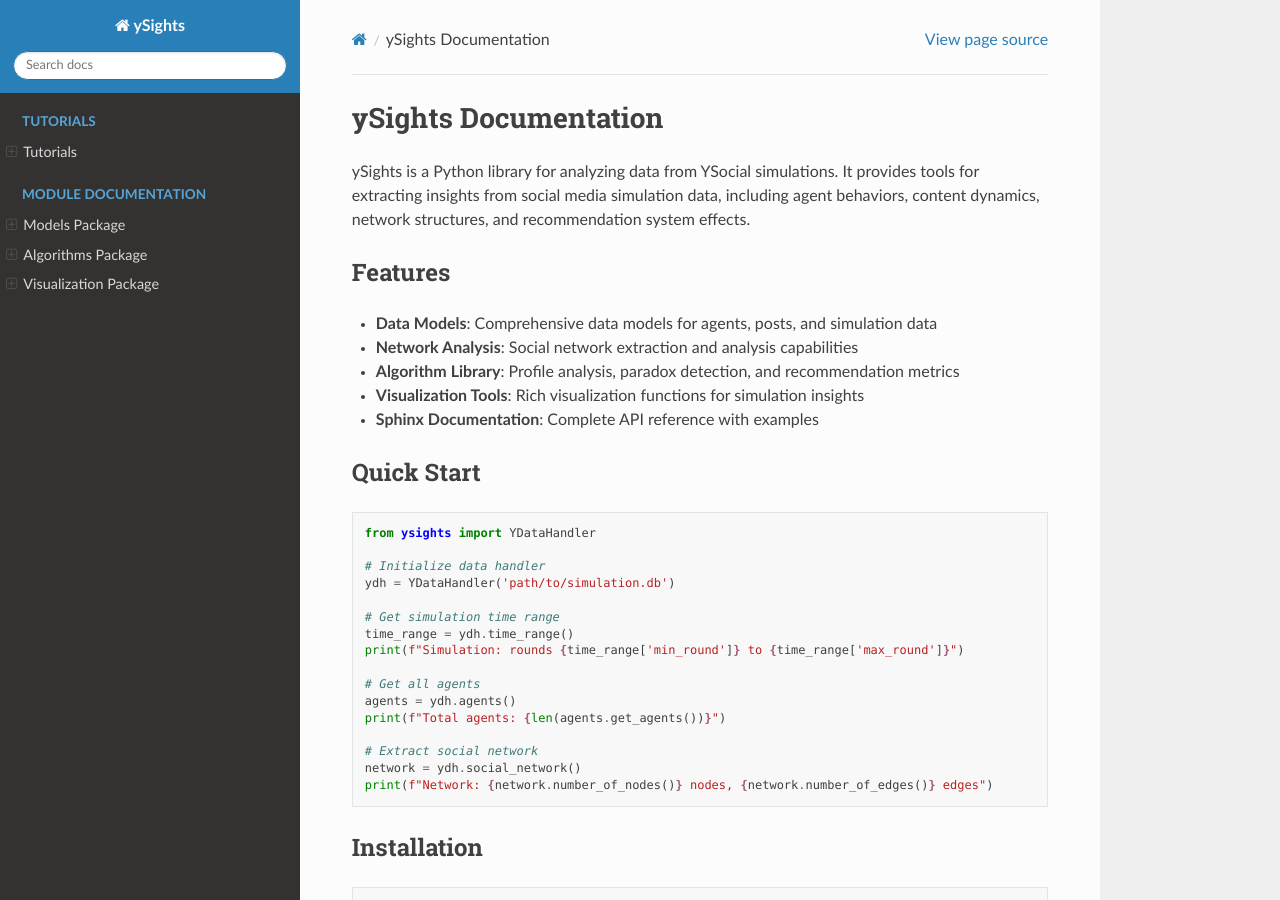
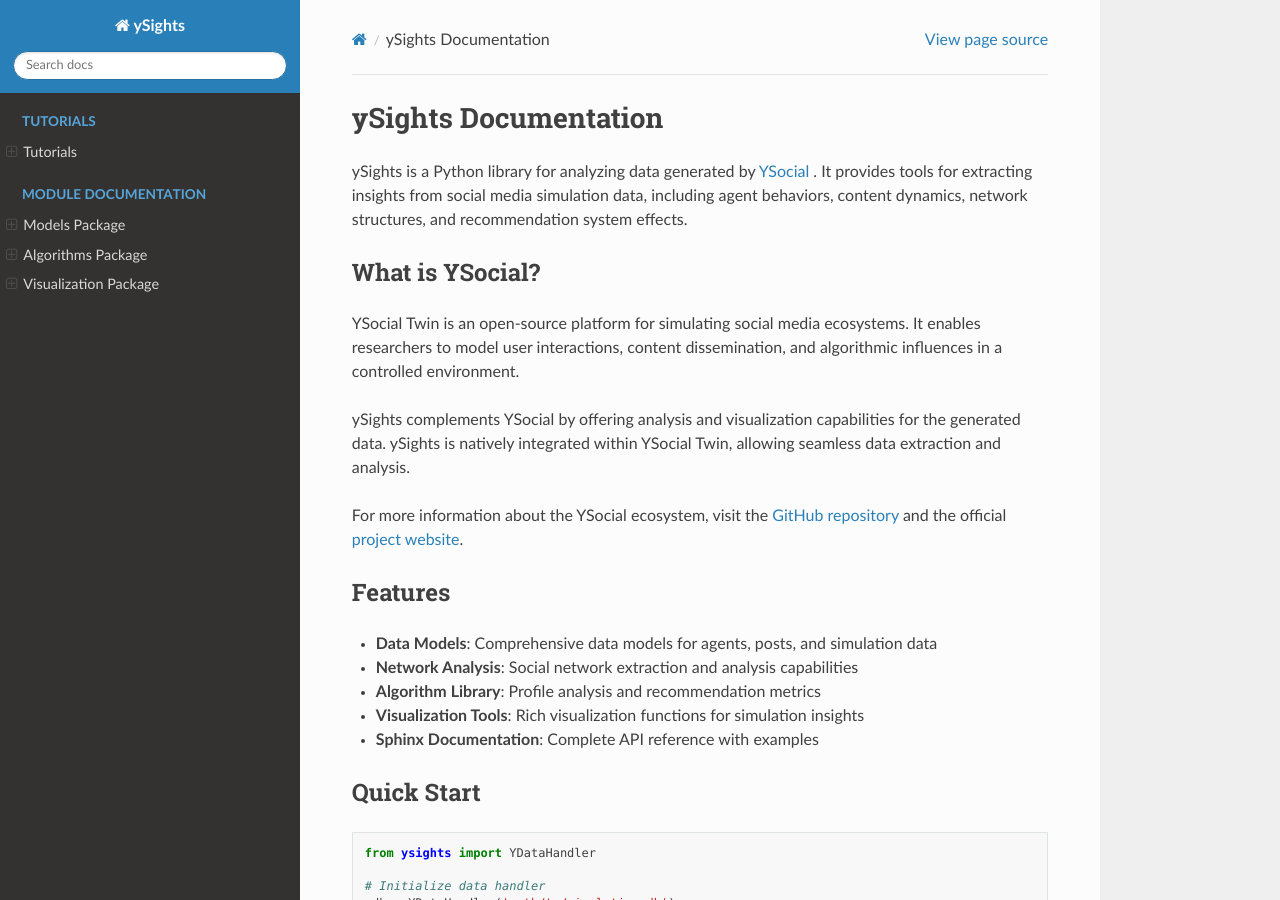
Before and after one commit to YSocialTwin/ysights, a Sphinx documentation site: the page built from docs/source/index.rst, in a window 1280 px wide and 900 px high. Built offline with Sphinx 7.4.7 and the Read the Docs theme 3.1.0, drawn with Linux system fonts in a browser that asks for light colours; pages that are not in the unit, such as notebooks, are missing from menus.

Commit message:
:memo: docs

```diff
--- a/docs/source/index.rst
+++ b/docs/source/index.rst
@@ -1,17 +1,28 @@
 ySights Documentation
 =====================
 
-ySights is a Python library for analyzing data from YSocial simulations.
+ySights is a Python library for analyzing data generated by `YSocial <https://ysocialtwin.github.io>`_ .
 It provides tools for extracting insights from social media simulation data,
 including agent behaviors, content dynamics, network structures, and
 recommendation system effects.
+
+What is YSocial?
+----------------
+YSocial Twin is an open-source platform for simulating social media ecosystems.
+It enables researchers to model user interactions, content dissemination,
+and algorithmic influences in a controlled environment.
+
+ySights complements YSocial by offering analysis and visualization capabilities for the generated data.
+ySights is natively integrated within YSocial Twin, allowing seamless data extraction and analysis.
+
+For more information about the YSocial ecosystem, visit the `GitHub repository <https://github.com/YSocialTwin>`_ and the official `project website <https://ysocialtwin.github.io>`_.
 
 Features
 --------
 
 * **Data Models**: Comprehensive data models for agents, posts, and simulation data
 * **Network Analysis**: Social network extraction and analysis capabilities
-* **Algorithm Library**: Profile analysis, paradox detection, and recommendation metrics
+* **Algorithm Library**: Profile analysis and recommendation metrics
 * **Visualization Tools**: Rich visualization functions for simulation insights
 * **Sphinx Documentation**: Complete API reference with examples
 
```
Also changed, not shown: docs/notebooks/01_getting_started.ipynb.
